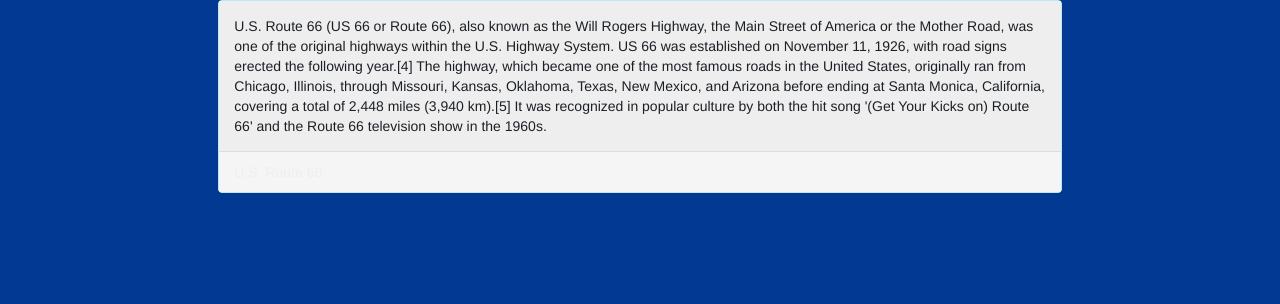
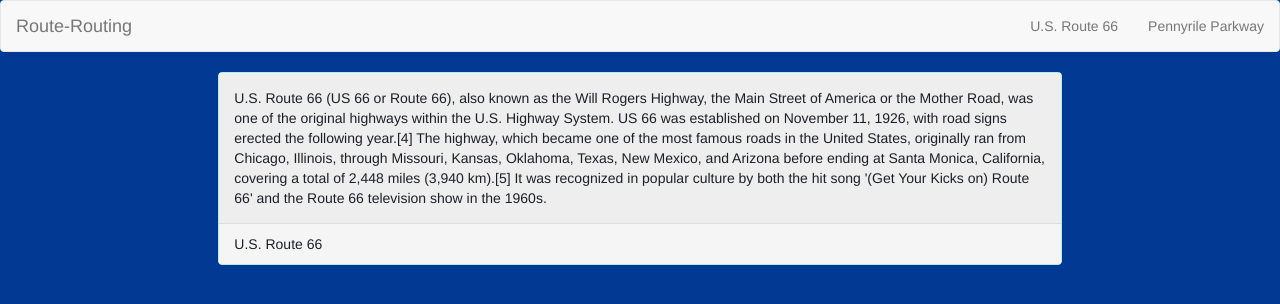
Before and after one commit to bryanhmiller/route-routing, a plain HTML site: page index.html in a window 1280 px wide. Drawn offline with nearby package versions, Linux system fonts and the light colour scheme; some packages are replaced by stand-ins of ours.

Commit message:
Completed nav bar for routes

```diff
--- a/index.html
+++ b/index.html
@@ -8,6 +8,20 @@
 
 </head>
 <body ng-app="Route-Routing">
+<nav class="navbar navbar-default">
+  <div class="container-fluid">
+    <!-- Brand and toggle get grouped for better mobile display -->
+    <div class="navbar-header">
+      <a class="navbar-brand" href="#">Route-Routing</a>
+    </div>
+
+      <ul class="nav navbar-nav navbar-right">
+        <li><a href="#!/route/one">U.S. Route 66</a></li>
+        <li><a href="#!/route/two">Pennyrile Parkway</a></li>
+      </ul>
+    </div><!-- /.navbar-collapse -->
+  </div><!-- /.container-fluid -->
+</nav>
 	<div class="row">
     	<div class="col-xs-8 col-xs-offset-2" ng-view></div>
   	</div>
--- a/javascripts/controllers/routeOneCtrl.js
+++ b/javascripts/controllers/routeOneCtrl.js
@@ -1,6 +1,6 @@
 app.controller("routeOneCtrl", function($scope) {
 	console.log("RouteOneCtrl");
 
-	$scope.highwayName = "U.S. Route 66"
-	$scope.highwayDescription = "U.S. Route 66 (US 66 or Route 66), also known as the Will Rogers Highway, the Main Street of America or the Mother Road, was one of the original highways within the U.S. Highway System. US 66 was established on November 11, 1926, with road signs erected the following year.[4] The highway, which became one of the most famous roads in the United States, originally ran from Chicago, Illinois, through Missouri, Kansas, Oklahoma, Texas, New Mexico, and Arizona before ending at Santa Monica, California, covering a total of 2,448 miles (3,940 km).[5] It was recognized in popular culture by both the hit song '(Get Your Kicks on) Route 66' and the Route 66 television show in the 1960s."
+	$scope.highwayName = "U.S. Route 66";
+	$scope.highwayDescription = "U.S. Route 66 (US 66 or Route 66), also known as the Will Rogers Highway, the Main Street of America or the Mother Road, was one of the original highways within the U.S. Highway System. US 66 was established on November 11, 1926, with road signs erected the following year.[4] The highway, which became one of the most famous roads in the United States, originally ran from Chicago, Illinois, through Missouri, Kansas, Oklahoma, Texas, New Mexico, and Arizona before ending at Santa Monica, California, covering a total of 2,448 miles (3,940 km).[5] It was recognized in popular culture by both the hit song '(Get Your Kicks on) Route 66' and the Route 66 television show in the 1960s.";
 });
--- a/javascripts/controllers/routeTwoCtrl.js
+++ b/javascripts/controllers/routeTwoCtrl.js
@@ -1,5 +1,5 @@
 app.controller("routeTwoCtrl", function($scope) {
 	console.log("RouteTwoCtrl");
-	$scope.highwayName = "Pennyrile Parkway"
-	$scope.highwayDescription = "The Edward T. Breathitt Pennyrile Parkway was a 71.306-mile-long (114.756 km) controlled-access highway from Henderson to Nortonville, Kentucky. The parkway began at the I-69/Western Kentucky Parkway interchange. It travelled south through rolling hills to its former southern terminus at Interstate 24 (I-24) south of Hopkinsville. A seven-mile (11 km) section was left unconstructed from US 41 Alternate south to I-24 despite its approval in 1976 from the Parkway Authority for construction. This connection was completed and opened to the public on March 1, 2011.[2] The first 1.8 miles (2.9 km) of the extension to the US 68 bypass (exit 6) were completed and opened to traffic in September 2008. The construction was then completed to exit 5, with the final section to I-24 opened on March 1, 2011. The parkway north of the Western Kentucky Parkway was redesignated as Interstate 69 in 2013."
+	$scope.highwayName = "Pennyrile Parkway";
+	$scope.highwayDescription = "The Edward T. Breathitt Pennyrile Parkway was a 71.306-mile-long (114.756 km) controlled-access highway from Henderson to Nortonville, Kentucky. The parkway began at the I-69/Western Kentucky Parkway interchange. It travelled south through rolling hills to its former southern terminus at Interstate 24 (I-24) south of Hopkinsville. A seven-mile (11 km) section was left unconstructed from US 41 Alternate south to I-24 despite its approval in 1976 from the Parkway Authority for construction. This connection was completed and opened to the public on March 1, 2011.[2] The first 1.8 miles (2.9 km) of the extension to the US 68 bypass (exit 6) were completed and opened to traffic in September 2008. The construction was then completed to exit 5, with the final section to I-24 opened on March 1, 2011. The parkway north of the Western Kentucky Parkway was redesignated as Interstate 69 in 2013.";
 });
--- a/sass/main.scss
+++ b/sass/main.scss
@@ -11,3 +11,7 @@ body {
 	color: $darkGray;
 	background-color: $myNotWhite;
 }
+
+.panel-footer {
+	color: $darkGray;
+}
```
Also changed, not shown: styles/main.css.
